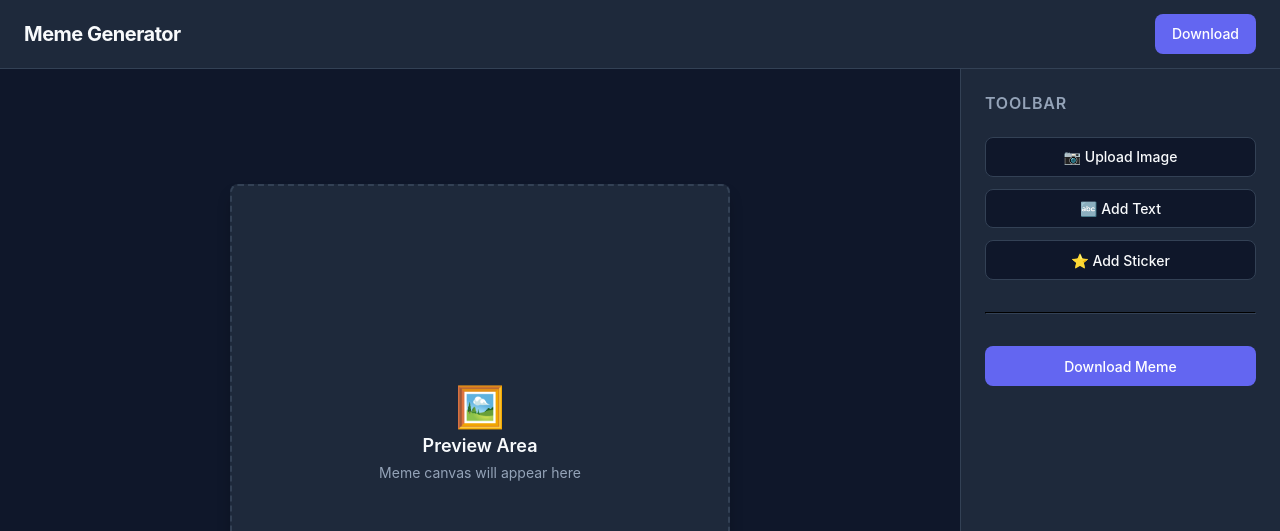
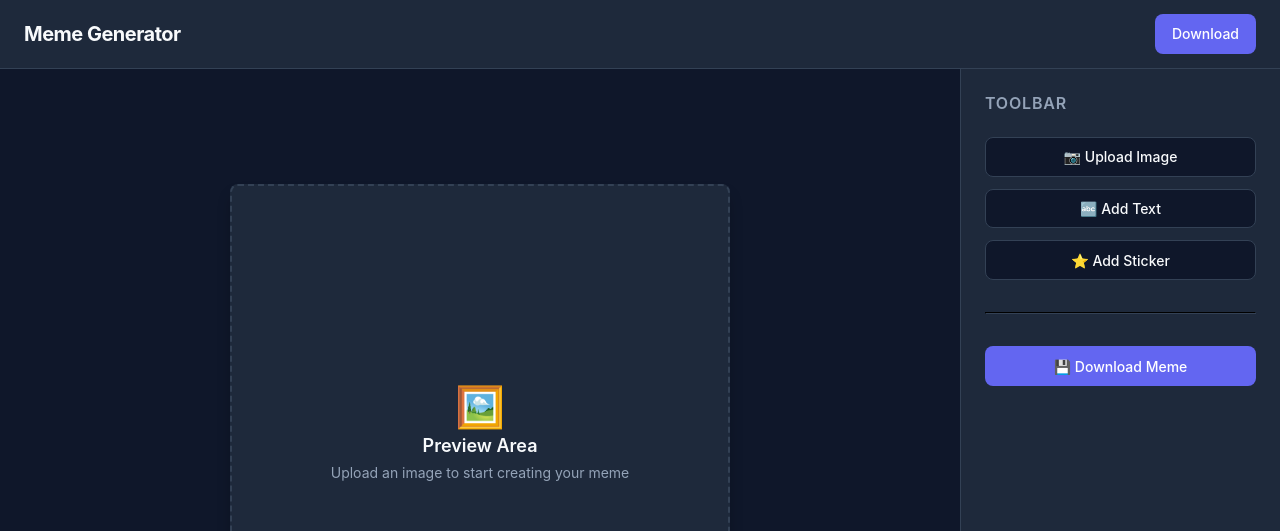
Before and after one commit to yutthajak-git/websiteMeme, a React (Vite) app: page / in a window 1280 px wide. Shown: the top 531 px of the page. Built offline with nearby package versions, Linux system fonts and the light colour scheme.

Commit message:
add/components-structor

```diff
--- a/src/App.css
+++ b/src/App.css
@@ -34,13 +34,16 @@
 .preview-area {
   flex: 1;
   display: flex;
+  flex-direction: column;
   align-items: center;
   justify-content: center;
   padding: 2rem;
   background-color: var(--bg-main);
   overflow: auto;
+  gap: 1rem;
 }
 
+/* Canvas Container (Holds either placeholder or loaded image) */
 .meme-canvas-placeholder {
   width: 100%;
   max-width: 500px;
@@ -54,6 +57,21 @@
   padding: 1.5rem;
   text-align: center;
   box-shadow: 0 10px 15px -3px rgba(0, 0, 0, 0.3);
+  overflow: hidden;
+}
+
+/* Container state when an image is loaded */
+.meme-canvas-placeholder.has-image {
+  border-style: solid;
+  padding: 0;
+  background-color: #0b1120;
+}
+
+.preview-image {
+  width: 100%;
+  height: 100%;
+  object-fit: contain;
+  display: block;
 }
 
 .placeholder-content {
@@ -77,6 +95,19 @@
 .placeholder-content p {
   font-size: 0.875rem;
   color: var(--text-muted);
+}
+
+/* Error Banner */
+.error-banner {
+  max-width: 500px;
+  width: 100%;
+  background-color: rgba(239, 68, 68, 0.15);
+  border: 1px solid #ef4444;
+  color: #fca5a5;
+  padding: 0.75rem 1rem;
+  border-radius: var(--radius);
+  font-size: 0.875rem;
+  text-align: center;
 }
 
 /* Sidebar / Toolbar */
@@ -142,6 +173,11 @@
   width: 100%;
 }
 
+/* Hidden File Input */
+.hidden-file-input {
+  display: none;
+}
+
 /* Responsive Behavior */
 @media (max-width: 768px) {
   .editor-body {
--- a/src/App.jsx
+++ b/src/App.jsx
@@ -1,86 +1,50 @@
-import "./App.css";
+import { useState, useEffect } from 'react';
+import Header from './components/Header';
+import PreviewArea from './components/PreviewArea';
+import Sidebar from './components/Sidebar';
+import './App.css';
 
 export default function App() {
+  const [image, setImage] = useState(null);
+  const [errorMessage, setErrorMessage] = useState(null);
+
+  // คืน Memory เมื่อ Component Unmount หรือเมื่อ Image เปลี่ยน
+  useEffect(() => {
+    return () => {
+      if (image) {
+        URL.revokeObjectURL(image);
+      }
+    };
+  }, [image]);
+
+  const handleImageSelect = (file) => {
+    setErrorMessage(null);
+
+    if (image) {
+      URL.revokeObjectURL(image);
+    }
+
+    const previewUrl = URL.createObjectURL(file);
+    setImage(previewUrl);
+  };
+
   const handlePlaceholderClick = (actionName) => {
     alert(`[Placeholder] ${actionName} feature will be implemented next.`);
   };
 
   return (
     <div className="editor-container">
-            {/* Top Navbar */}
-            <header className="editor-header">
-                <h1 className="brand-title">Meme Generator</h1>
-                <button
-                    type="button"
-                    className="btn btn-primary"
-                    onClick={() => handlePlaceholderClick("Download")}
-                >
-                    Download
-                </button>
-            </header>
+      <Header onDownloadClick={() => handlePlaceholderClick('Download')} />
 
-            {/* Main Studio Area */}
       <div className="editor-body">
-                {/* Meme Stage / Preview Workspace */}
-                <main className="preview-area">
-                    <div className="meme-canvas-placeholder">
-                        <div className="placeholder-content">
-                            <span className="placeholder-icon">🖼️</span>
-                            <h3>Preview Area</h3>
-                            <p>Meme canvas will appear here</p>
-                        </div>
-                    </div>
-                </main>
+        <PreviewArea image={image} errorMessage={errorMessage} />
 
-                {/* Editing Tools Sidebar */}
-                <aside className="sidebar">
-                    <h2 className="sidebar-title">Toolbar</h2>
-
-                    <div className="tool-group">
-                        <button
-                            type="button"
-                            className="btn btn-secondary btn-full"
-                            onClick={() =>
-                                handlePlaceholderClick("Upload Image")
-                            }
-                        >
-                            📷 Upload Image
-                        </button>
-                        <button
-                            type="button"
-                            className="btn btn-secondary btn-full"
-                            onClick={() => handlePlaceholderClick("Add Text")}
-                        >
-                            🔤 Add Text
-                        </button>
-                        <button
-                            type="button"
-                            className="btn btn-secondary btn-full"
-                            onClick={() =>
-                                handlePlaceholderClick("Add Sticker")
-                            }
-                        >
-                            ⭐ Add Sticker
-                        </button>
-                    </div>
-
-                    <hr
-                        style={{
-                            borderColor: "var(--border-color)",
-                            margin: "0.5rem 0",
-                        }}
+        <Sidebar
+          hasImage={Boolean(image)}
+          onImageSelect={handleImageSelect}
+          onError={setErrorMessage}
+          onPlaceholderClick={handlePlaceholderClick}
         />
-
-                    <div className="tool-group">
-                        <button
-                            type="button"
-                            className="btn btn-primary btn-full"
-                            onClick={() => handlePlaceholderClick("Download")}
-                        >
-                            Download Meme
-                        </button>
-                    </div>
-                </aside>
       </div>
     </div>
   );
--- /dev/null
+++ b/src/components/Header.jsx
@@ -0,0 +1,14 @@
+export default function Header({ onDownloadClick }) {
+  return (
+    <header className="editor-header">
+      <h1 className="brand-title">Meme Generator</h1>
+      <button
+        type="button"
+        className="btn btn-primary"
+        onClick={onDownloadClick}
+      >
+        Download
+      </button>
+    </header>
+  );
+}
--- /dev/null
+++ b/src/components/PreviewArea.jsx
@@ -0,0 +1,27 @@
+export default function PreviewArea({ image, errorMessage }) {
+  return (
+    <main className="preview-area">
+      {errorMessage && (
+        <div className="error-banner" role="alert">
+          {errorMessage}
+        </div>
+      )}
+
+      <div className={`meme-canvas-placeholder ${image ? 'has-image' : ''}`}>
+        {image ? (
+          <img
+            src={image}
+            alt="Selected Meme Preview"
+            className="preview-image"
+          />
+        ) : (
+          <div className="placeholder-content">
+            <span className="placeholder-icon">🖼️</span>
+            <h3>Preview Area</h3>
+            <p>Upload an image to start creating your meme</p>
+          </div>
+        )}
+      </div>
+    </main>
+  );
+}
--- /dev/null
+++ b/src/components/Sidebar.jsx
@@ -0,0 +1,85 @@
+import { useRef } from 'react';
+
+const SUPPORTED_FORMATS = ['image/jpeg', 'image/png', 'image/webp'];
+
+export default function Sidebar({
+  hasImage,
+  onImageSelect,
+  onError,
+  onPlaceholderClick,
+}) {
+  const fileInputRef = useRef(null);
+
+  const handleUploadBtnClick = () => {
+    if (fileInputRef.current) {
+      fileInputRef.current.click();
+    }
+  };
+
+  const handleFileChange = (event) => {
+    const file = event.target.files?.[0];
+    event.target.value = ''; // เคลียร์เพื่อให้เลือกไฟล์เดิมซ้ำได้
+
+    if (!file) return;
+
+    if (!SUPPORTED_FORMATS.includes(file.type)) {
+      onError('Unsupported file format. Please upload a JPG, JPEG, PNG, or WEBP image.');
+      return;
+    }
+
+    onImageSelect(file);
+  };
+
+  return (
+    <aside className="sidebar">
+      <h2 className="sidebar-title">Toolbar</h2>
+
+      <div className="tool-group">
+        {/* Hidden File Input */}
+        <input
+          type="file"
+          ref={fileInputRef}
+          onChange={handleFileChange}
+          accept=".jpg, .jpeg, .png, .webp, image/jpeg, image/png, image/webp"
+          className="hidden-file-input"
+        />
+
+        <button
+          type="button"
+          className="btn btn-secondary btn-full"
+          onClick={handleUploadBtnClick}
+        >
+          📷 {hasImage ? 'Replace Image' : 'Upload Image'}
+        </button>
+
+        <button
+          type="button"
+          className="btn btn-secondary btn-full"
+          onClick={() => onPlaceholderClick('Add Text')}
+        >
+          🔤 Add Text
+        </button>
+
+        <button
+          type="button"
+          className="btn btn-secondary btn-full"
+          onClick={() => onPlaceholderClick('Add Sticker')}
+        >
+          ⭐ Add Sticker
+        </button>
+      </div>
+
+      <hr style={{ borderColor: 'var(--border-color)', margin: '0.5rem 0' }} />
+
+      <div className="tool-group">
+        <button
+          type="button"
+          className="btn btn-primary btn-full"
+          onClick={() => onPlaceholderClick('Download')}
+        >
+          💾 Download Meme
+        </button>
+      </div>
+    </aside>
+  );
+}
```
Lines whose indentation alone changed are shown as unchanged.
